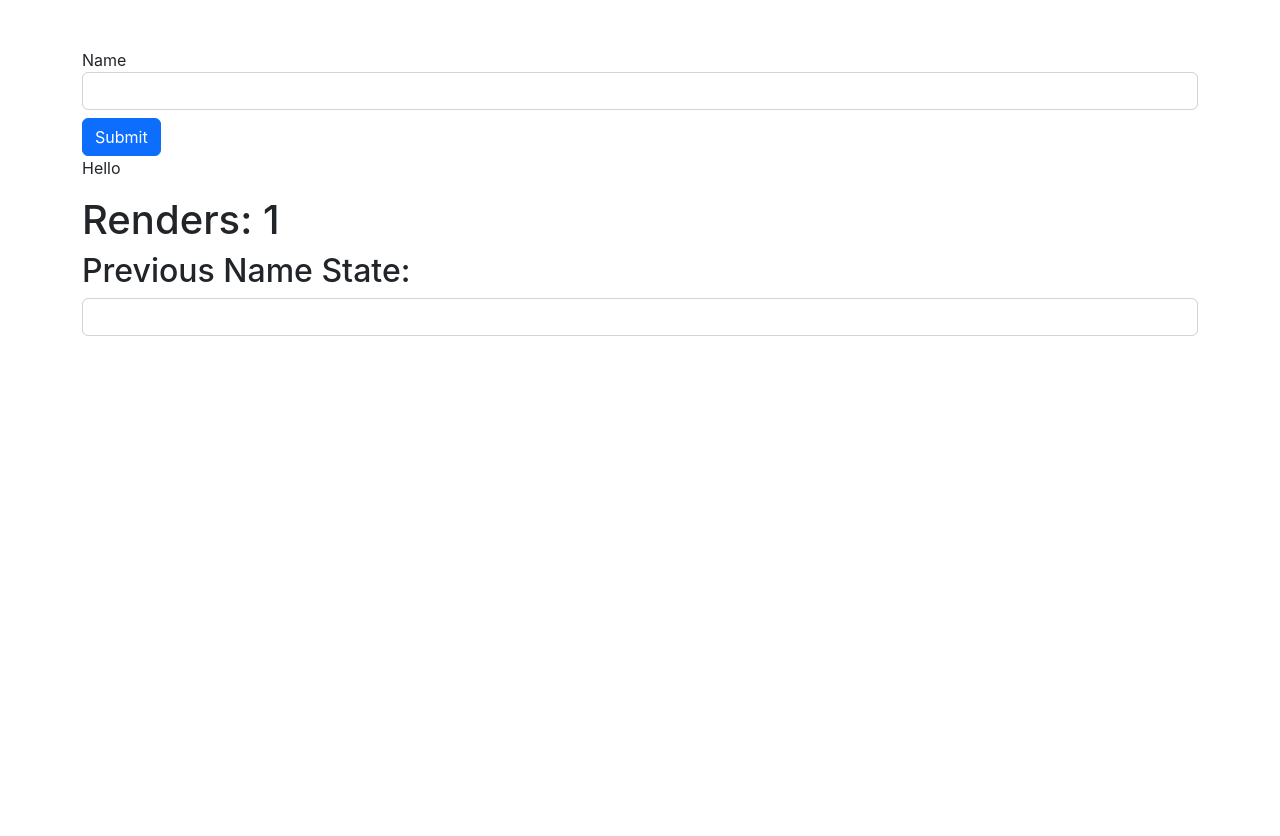
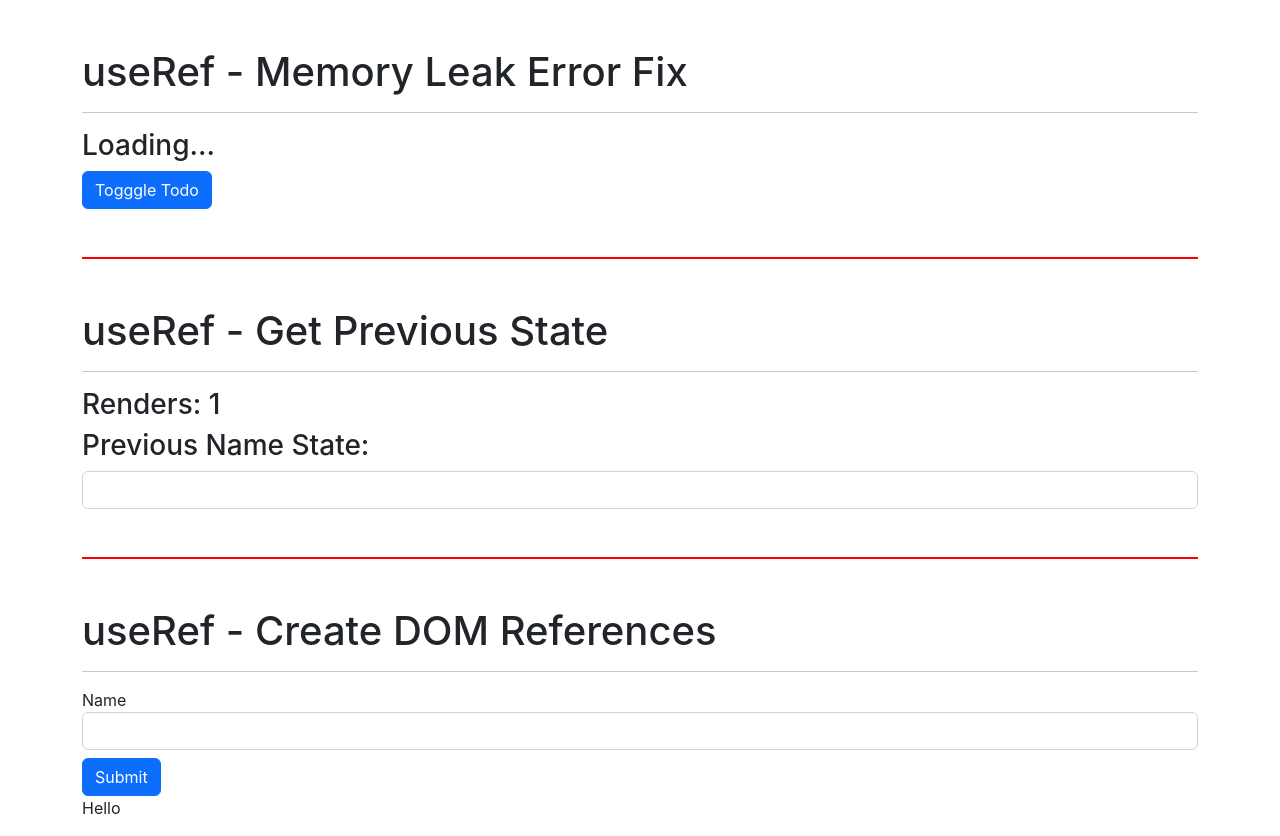
Before and after one commit to gersonkaitor/react-hooks-samples, a React (Create React App) app: page / in a window 1280 px wide. Before the commit the page ends 800 px from the top, so only its background shows below. Built offline with nearby package versions, Linux system fonts and the light colour scheme; no server answers.

Commit message:
useRef - Memory Leak Error Fix

```diff
--- a/src/App.js
+++ b/src/App.js
@@ -1,11 +1,13 @@
 import UseRefSample from './components/UseRefSample';
 import UseRefSample1 from './components/UseRefSample1';
+import UseRefSample2 from './components/UseRefSample2';
 
 function App() {
   return (
     <div className="container mt-5">
+      <UseRefSample2/><div className="my-5 "style={{border: "1px solid red"}}></div>
+      <UseRefSample1/><div className="my-5 "style={{border: "1px solid red"}}></div>
       <UseRefSample/>
-      <UseRefSample1/>
     </div>
   )
 }
--- /dev/null
+++ b/src/components/Todo.jsx
@@ -0,0 +1,29 @@
+import { useState, useEffect, useRef } from "react";
+function Todo() {
+  const [loading, setLoading] = useState(true);
+  const [todo, setTodo] = useState({});
+
+  const isMounted = useRef(true);
+
+  useEffect(() => {
+    fetch("https://jsonplaceholder.typicode.com/todos/1")
+      .then((res) => res.json())
+      .then((data) => {
+        setTimeout(() => {
+          if (isMounted.current) {
+            setTodo(data);
+            setLoading(false);
+          }
+        }, 3000);
+      });
+
+    //Runs when component is unmounted
+    return () => {
+      isMounted.current = false;
+    };
+  }, [isMounted]);
+
+  return loading ? <h3>Loading... </h3> : <h3>{todo.title}</h3>;
+}
+
+export default Todo;
--- a/src/components/UseRefSample.jsx
+++ b/src/components/UseRefSample.jsx
@@ -14,6 +14,8 @@ function UseRefSample() {
 
   return (
     <div>
+    <h1>useRef - Create DOM References</h1>
+    <hr />
       <form onSubmit={handleSubmit}>
         <label htmlFor="name">Name</label>
         <input
--- a/src/components/UseRefSample1.jsx
+++ b/src/components/UseRefSample1.jsx
@@ -13,8 +13,10 @@ function UseRefSample1() {
 
   return (
     <div>
-      <h1>Renders: {renders.current}</h1>
-      <h2>Previous Name State: {prevName.current}</h2>
+        <h1>useRef - Get Previous State</h1>
+        <hr />
+      <h3>Renders: {renders.current}</h3>
+      <h3>Previous Name State: {prevName.current}</h3>
       <input
         type="text"
         value={name}
--- /dev/null
+++ b/src/components/UseRefSample2.jsx
@@ -0,0 +1,17 @@
+import { useState } from 'react';
+import Todo from './Todo'
+
+function UseRefSample2() {
+
+    const [showTodo, setShowTodo] = useState(true)
+  return (
+    <div>
+      <h1>useRef - Memory Leak Error Fix</h1>
+      <hr />
+      {showTodo && <Todo/> }
+      <button className="btn btn-primary" onClick={() => setShowTodo(!showTodo)}>Togggle Todo</button>
+    </div>
+  )
+}
+
+export default UseRefSample2
```
